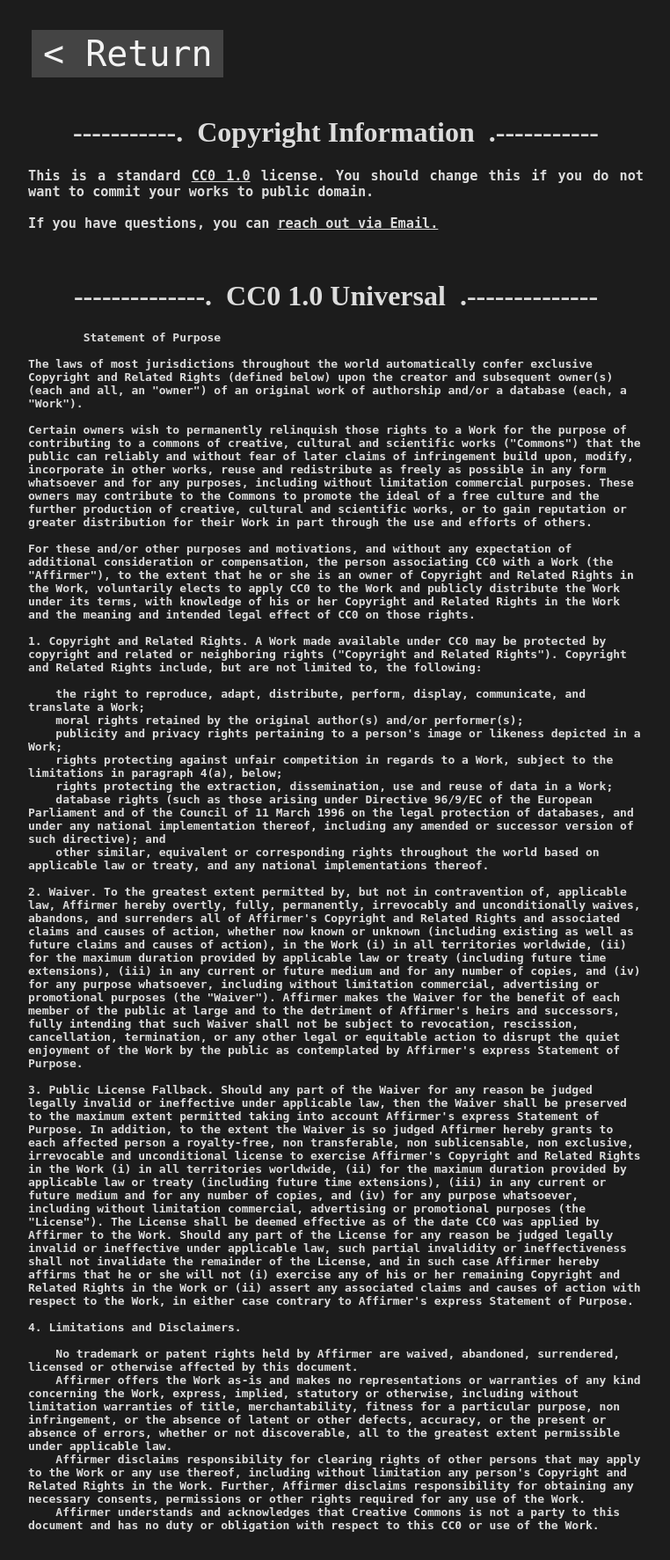
After one commit to aswerkljh/egg, a PHP site: page /about.html in a window 1280 px wide. The commit adds this page. Shown: the whole page at 88% size, without its empty margins (258-1020 px from the left). Run offline with PHP 8.4, Linux system fonts and the light colour scheme.

Commit message:
Changed copyright.html -> about.html
Changed copyright.html -> about.html

```diff
--- /dev/null
+++ b/about.html
@@ -0,0 +1,61 @@
+<!DOCTYPE html>
+<html>
+    <head>
+        <meta name="viewport" content="width=device-width, initial-scale=0.5">
+        <title>drkt.eu Photography</title>
+        <style>
+        	body {background-color:#1c1c1c;min-width:900px;}
+        	#wrapper {margin:auto;width:700px;}
+        	h1 {color:#dcdcdc;text-align:center;}
+        	p, h3 {font-family: monospace;color:#dcdcdc;text-align:justify;}
+        	h4 {font-family: monospace;color:#dcdcdc;}
+        	pre {white-space:pre-wrap;overflow-wrap:break-word;font-family: monospace;}
+            a {color:#dcdcdc}
+        	.folder {margin:4px;background-color:#444444;float:left;padding: 0px 4px 0px 4px;}
+        	#folder-wrapper {margin-top:30px;height:63px;}
+        	#folder-wrapper a, p {color:#f2f2f2;font-size: 30pt;text-align: center;text-decoration:none;letter-spacing: 0px;}
+        </style>
+    </head>
+    <body>
+        <div id="wrapper">
+        	<div id="folder-wrapper">
+        		<div class="folder"><a href=".."><p style="margin-left:5px;" class="folder">< Return</p></a></div>
+        	</div><br/>
+        	<h1 id="copyright">-----------. &nbsp;Copyright Information&nbsp; .-----------</h1>
+        	<h3>This is a standard <a href="https://creativecommons.org/publicdomain/zero/1.0/">CC0 1.0<a/> license. You should change this if you do not want to commit your works to public domain.<br/>
+        	<br>If you have questions, you can <a href="mailto:aboutegg@drkt.eu?subject=About EGG...">reach out via Email.</a></h3><br/>
+
+
+        	<h1 id="cc0">--------------. &nbsp;CC0 1.0 Universal&nbsp; .--------------</h1>
+        	<h4><pre>	Statement of Purpose
+
+The laws of most jurisdictions throughout the world automatically confer exclusive Copyright and Related Rights (defined below) upon the creator and subsequent owner(s) (each and all, an "owner") of an original work of authorship and/or a database (each, a "Work").
+
+Certain owners wish to permanently relinquish those rights to a Work for the purpose of contributing to a commons of creative, cultural and scientific works ("Commons") that the public can reliably and without fear of later claims of infringement build upon, modify, incorporate in other works, reuse and redistribute as freely as possible in any form whatsoever and for any purposes, including without limitation commercial purposes. These owners may contribute to the Commons to promote the ideal of a free culture and the further production of creative, cultural and scientific works, or to gain reputation or greater distribution for their Work in part through the use and efforts of others.
+
+For these and/or other purposes and motivations, and without any expectation of additional consideration or compensation, the person associating CC0 with a Work (the "Affirmer"), to the extent that he or she is an owner of Copyright and Related Rights in the Work, voluntarily elects to apply CC0 to the Work and publicly distribute the Work under its terms, with knowledge of his or her Copyright and Related Rights in the Work and the meaning and intended legal effect of CC0 on those rights.
+
+1. Copyright and Related Rights. A Work made available under CC0 may be protected by copyright and related or neighboring rights ("Copyright and Related Rights"). Copyright and Related Rights include, but are not limited to, the following:
+
+    the right to reproduce, adapt, distribute, perform, display, communicate, and translate a Work;
+    moral rights retained by the original author(s) and/or performer(s);
+    publicity and privacy rights pertaining to a person's image or likeness depicted in a Work;
+    rights protecting against unfair competition in regards to a Work, subject to the limitations in paragraph 4(a), below;
+    rights protecting the extraction, dissemination, use and reuse of data in a Work;
+    database rights (such as those arising under Directive 96/9/EC of the European Parliament and of the Council of 11 March 1996 on the legal protection of databases, and under any national implementation thereof, including any amended or successor version of such directive); and
+    other similar, equivalent or corresponding rights throughout the world based on applicable law or treaty, and any national implementations thereof.
+
+2. Waiver. To the greatest extent permitted by, but not in contravention of, applicable law, Affirmer hereby overtly, fully, permanently, irrevocably and unconditionally waives, abandons, and surrenders all of Affirmer's Copyright and Related Rights and associated claims and causes of action, whether now known or unknown (including existing as well as future claims and causes of action), in the Work (i) in all territories worldwide, (ii) for the maximum duration provided by applicable law or treaty (including future time extensions), (iii) in any current or future medium and for any number of copies, and (iv) for any purpose whatsoever, including without limitation commercial, advertising or promotional purposes (the "Waiver"). Affirmer makes the Waiver for the benefit of each member of the public at large and to the detriment of Affirmer's heirs and successors, fully intending that such Waiver shall not be subject to revocation, rescission, cancellation, termination, or any other legal or equitable action to disrupt the quiet enjoyment of the Work by the public as contemplated by Affirmer's express Statement of Purpose.
+
+3. Public License Fallback. Should any part of the Waiver for any reason be judged legally invalid or ineffective under applicable law, then the Waiver shall be preserved to the maximum extent permitted taking into account Affirmer's express Statement of Purpose. In addition, to the extent the Waiver is so judged Affirmer hereby grants to each affected person a royalty-free, non transferable, non sublicensable, non exclusive, irrevocable and unconditional license to exercise Affirmer's Copyright and Related Rights in the Work (i) in all territories worldwide, (ii) for the maximum duration provided by applicable law or treaty (including future time extensions), (iii) in any current or future medium and for any number of copies, and (iv) for any purpose whatsoever, including without limitation commercial, advertising or promotional purposes (the "License"). The License shall be deemed effective as of the date CC0 was applied by Affirmer to the Work. Should any part of the License for any reason be judged legally invalid or ineffective under applicable law, such partial invalidity or ineffectiveness shall not invalidate the remainder of the License, and in such case Affirmer hereby affirms that he or she will not (i) exercise any of his or her remaining Copyright and Related Rights in the Work or (ii) assert any associated claims and causes of action with respect to the Work, in either case contrary to Affirmer's express Statement of Purpose.
+
+4. Limitations and Disclaimers.
+
+    No trademark or patent rights held by Affirmer are waived, abandoned, surrendered, licensed or otherwise affected by this document.
+    Affirmer offers the Work as-is and makes no representations or warranties of any kind concerning the Work, express, implied, statutory or otherwise, including without limitation warranties of title, merchantability, fitness for a particular purpose, non infringement, or the absence of latent or other defects, accuracy, or the present or absence of errors, whether or not discoverable, all to the greatest extent permissible under applicable law.
+    Affirmer disclaims responsibility for clearing rights of other persons that may apply to the Work or any use thereof, including without limitation any person's Copyright and Related Rights in the Work. Further, Affirmer disclaims responsibility for obtaining any necessary consents, permissions or other rights required for any use of the Work.
+    Affirmer understands and acknowledges that Creative Commons is not a party to this document and has no duty or obligation with respect to this CC0 or use of the Work.
+    		</pre></h4>
+        </div>
+    </body>
+</html>
--- a/index.php
+++ b/index.php
@@ -80,8 +80,8 @@
 				// Check if ".rootdir" file exists
 				$is_root_dir = file_exists($dir . '/.rootdir');
 				if ($is_root_dir) {
-					// If is root dir, print RSS and Copyright instead of Return
-					echo '<a href="copyright.html"><p class="folder">Copyright</p></a>';
+					// If is root dir, print RSS and about instead of Return
+					echo '<a href="about.html"><p class="folder">About</p></a>';
 					echo '<a href="viewcounts.php"><p class="folder">Viewcounts</p></a>';
 					echo '<a href="feed.rss"><p class="folder">RSS feed</p></a>';
 				}
```
